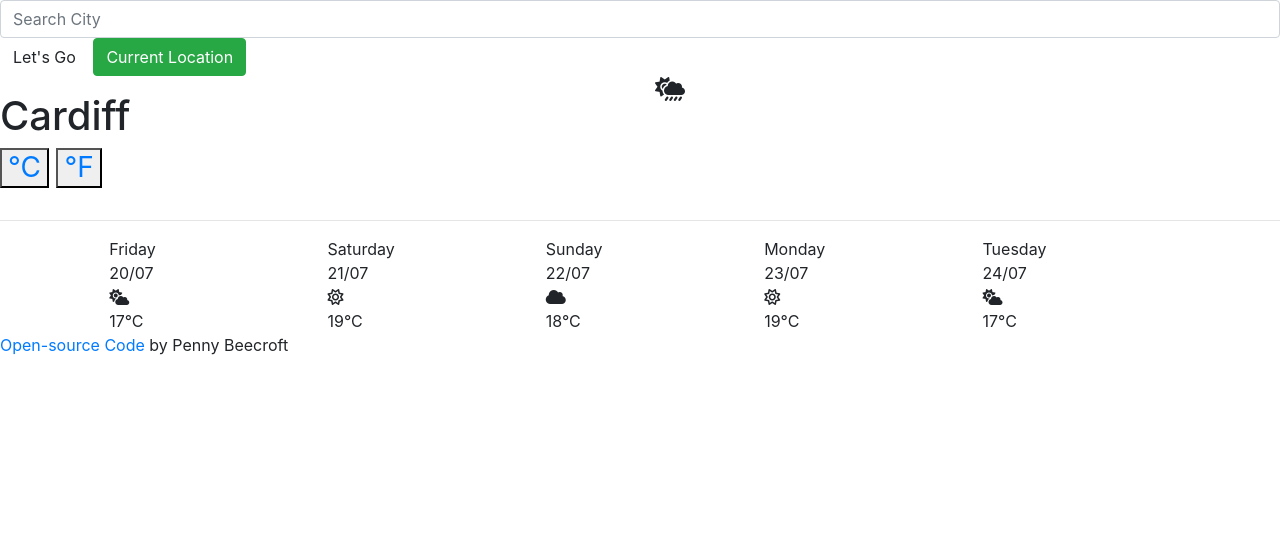
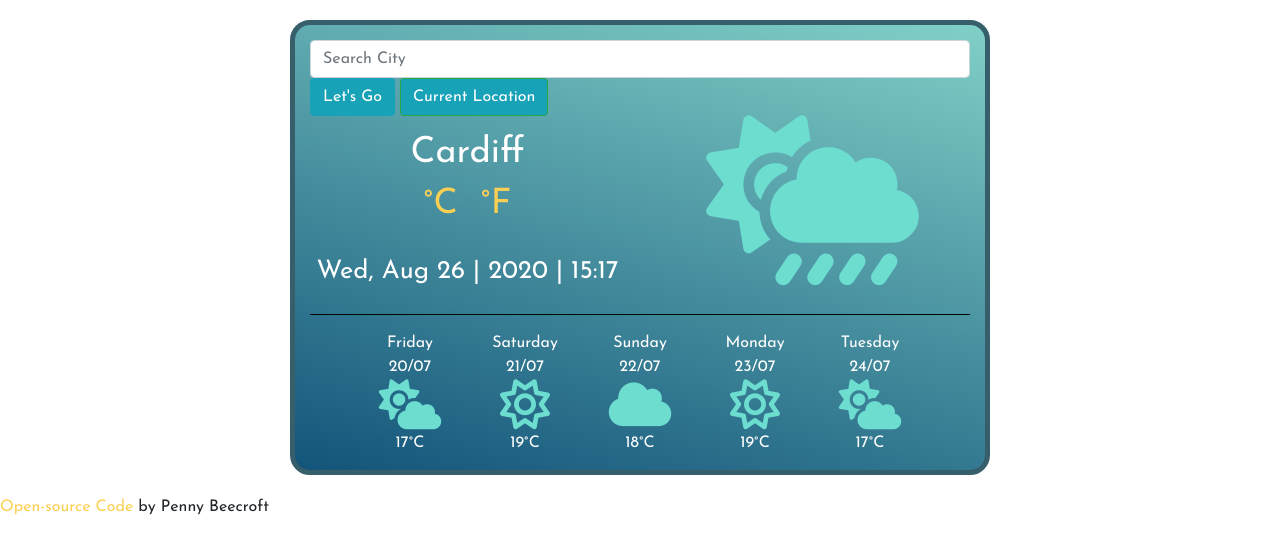
Before and after one commit to beecroftio/Weather_App_SC_P, a plain HTML site: page Index.html in a window 1280 px wide. Drawn offline with nearby package versions, Linux system fonts and the light colour scheme; no server answers.

Commit message:
Update Index.html

```diff
--- a/Index.html
+++ b/Index.html
@@ -12,7 +12,7 @@
     href="https://fonts.googleapis.com/css2?family=Josefin+Sans&display=swap"
     rel="stylesheet"
     />
-    <link rel="stylesheet" href="Weather_App_SC_P_Style.css" />
+    <link rel="stylesheet" href="style.css" />
 
     <script src="https://kit.fontawesome.com/c805dba8fb.js" crossorigin="anonymous"></script>
     <script src="https://unpkg.com/axios/dist/axios.min.js"></script>
@@ -106,7 +106,7 @@
         </div>
     </div>
     <footer><a href="https://github.com/beecroftio/Weather_App_SC_P" target="_blank">Open-source Code</a> by Penny Beecroft</footer>
-    <script src="Weather_App_SC_P_Script.js">
+    <script src="script.js">
 
 
     </script>
```
